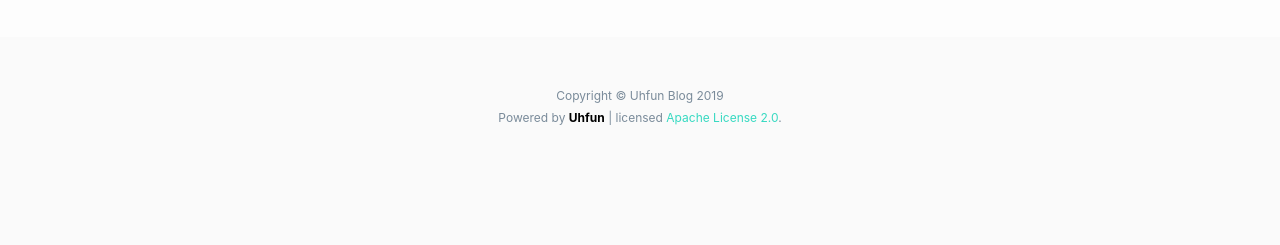
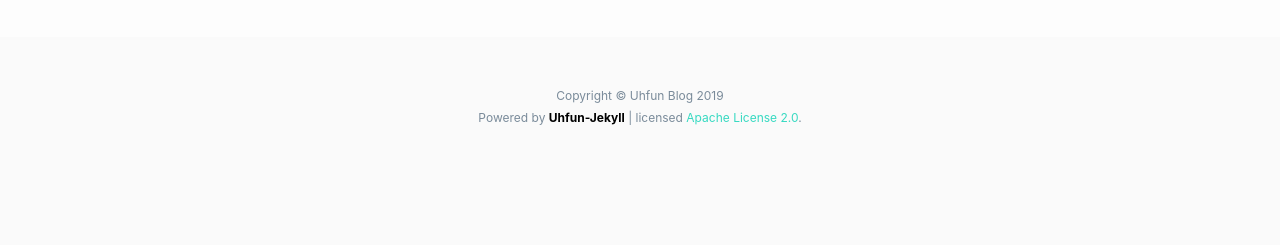
Before and after one commit to uhfun/Uhfun-Jekyll, a Jekyll site: the page built from index.html, in a window 1280 px wide. Shown: the part 2048-2293 px from the top of the page. Built offline with Jekyll 4.4.1, drawn with Linux system fonts in a browser that asks for light colours; nearby versions of some CDN libraries; the list of posts is cut into pages by our own code.

Commit message:
update repository link

```diff
--- a/_includes/footer.html
+++ b/_includes/footer.html
@@ -3,7 +3,7 @@
     <div class="content has-text-centered">
       <p>
         Copyright © Uhfun Blog 2019<br>
-        Powered by <strong> <a target="_blank" href="https://github.com/uhfun/uhfun-Jekyll">Uhfun</a></strong>
+        Powered by <strong> <a target="_blank" href="https://github.com/uhfun/Uhfun-Jekyll">Uhfun-Jekyll</a></strong>
         | licensed
         <a target="_blank" href="https://www.apache.org/licenses/LICENSE-2.0">Apache License 2.0</a></a>.
       </p>
--- a/_includes/header.html
+++ b/_includes/header.html
@@ -36,7 +36,7 @@
             <a class="icon-dropdown navbar-item" href="/about.html">
               <i class="far fa-user" aria-hidden="true"></i> About
             </a>
-            <a class="icon-dropdown navbar-item" href="https://github.com/uhfun/uhfun-Jekyll">
+            <a class="icon-dropdown navbar-item" href="https://github.com/uhfun/Uhfun-Jekyll">
               <i class="fab fa-github" aria-hidden="true"></i> Github
             </a>
             <hr class="navbar-divider">
```
